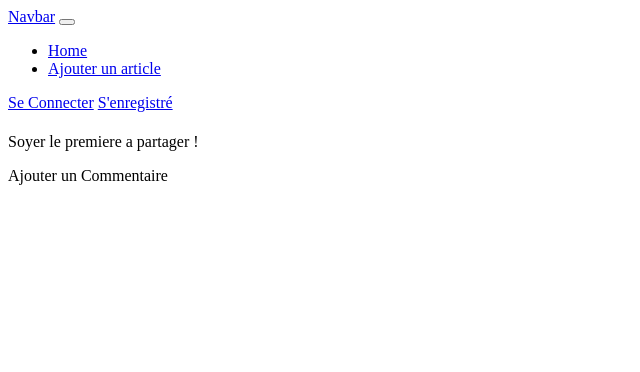
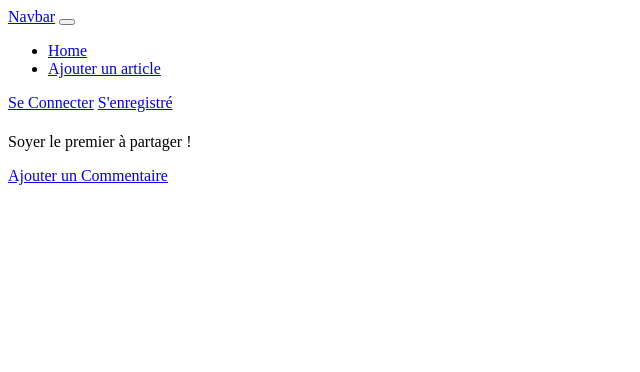
Before and after one commit to Thodler/socialNetwork, a Symfony app: template templates/article/show.html.twig in a window 1280 px wide. Shown: the top 372 px of the page, without its empty margins (0-640 px from the left). Run offline with Twig, Linux system fonts and the light colour scheme; the template is opened without the code that fills it, so the values that code supplies are empty; some libraries are stand-ins or nearby versions.

Commit message:
[UPD] Mis en place d'un turbo frame pour l'ajout d'un commentaire.

```diff
--- a/templates/article/show.html.twig
+++ b/templates/article/show.html.twig
@@ -9,7 +9,7 @@
     </div>
     <div>
         {% if (article.commentaires|length < 1) %}
-            <p class="mt-5 text-center fs-3">Soyer le premiere a partager !</p>
+            <p class="mt-5 text-center fs-3">Soyer le premier à partager !</p>
         {% endif %}
         {% for commentaire in article.commentaires %}
         <div class="border border-top-0 border border-end-0 border-start-0">
@@ -22,7 +22,9 @@
         </div>
         {% endfor %}
         <div class="mt-5">
-            <a class="btn btn-primary">Ajouter un Commentaire</a>
+            <turbo-frame id="add_comment">
+                <a href="{{ path('app_commentaire_new') }}" class="btn btn-primary">Ajouter un Commentaire</a>
+            </turbo-frame>
         </div>
     </div>
 {% endblock %}
--- a/templates/commentaire/_form.html.twig
+++ b/templates/commentaire/_form.html.twig
@@ -1,4 +1,4 @@
 {{ form_start(form) }}
     {{ form_widget(form) }}
-    <button class="btn">{{ button_label|default('Save') }}</button>
+    <button class="btn btn-primary">{{ button_label|default('Poster votre commentaire') }}</button>
 {{ form_end(form) }}
--- a/templates/commentaire/new.html.twig
+++ b/templates/commentaire/new.html.twig
@@ -5,7 +5,8 @@
 {% block body %}
     <h1>Create new Commentaire</h1>
 
-    {{ include('commentaire/_form.html.twig') }}
+    <turbo-frame id="add_comment">
+        {{ include('commentaire/_form.html.twig') }}
+    </turbo-frame>
 
-    <a href="{{ path('app_commentaire_index') }}">back to list</a>
 {% endblock %}
```
Also changed, not shown: src/Form/CommentaireType.php (+5 -3 lines).
